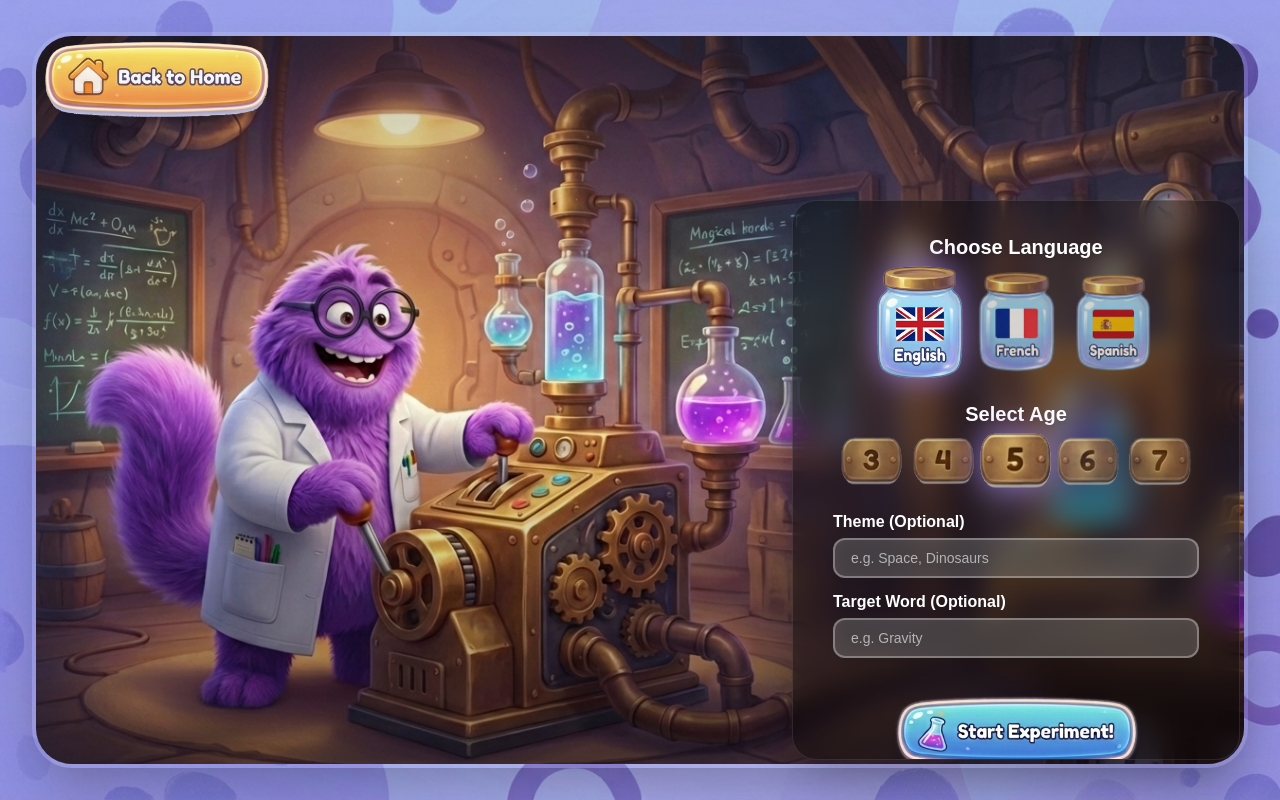
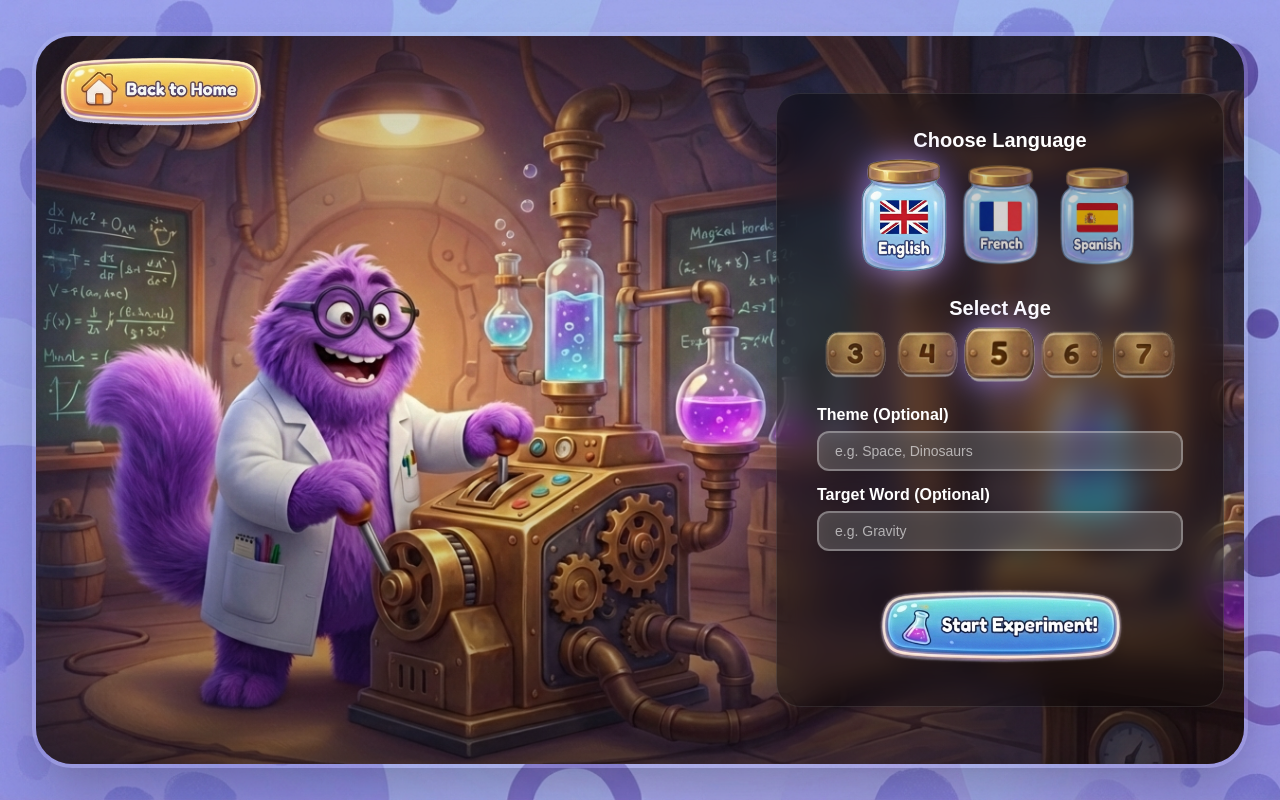
Before and after one commit to ostamand/monster-word-lab, a Next.js app in the folder web/: page /start in a window 1280 px wide. Built offline with nearby package versions, Linux system fonts and the light colour scheme; no server answers.

Commit message:
Improve landing layout

```diff
--- a/web/app/Home.tsx
+++ b/web/app/Home.tsx
@@ -55,7 +55,7 @@ export default function Home() {
                             alt="Start Experiment"
                             width={350}
                             height={120}
-                            className="w-[260px] md:w-[320px] lg:w-[380px] h-auto drop-shadow-xl group-hover:drop-shadow-2xl transition-all"
+                            className="w-[220px] md:w-[280px] lg:w-[320px] h-auto drop-shadow-xl group-hover:drop-shadow-2xl transition-all"
                         />
                     </Link>
 
@@ -68,7 +68,7 @@ export default function Home() {
                             alt="Explore Experiments"
                             width={350}
                             height={120}
-                            className="w-[260px] md:w-[320px] lg:w-[380px] h-auto drop-shadow-xl group-hover:drop-shadow-2xl transition-all"
+                            className="w-[220px] md:w-[280px] lg:w-[320px] h-auto drop-shadow-xl group-hover:drop-shadow-2xl transition-all"
                         />
                     </Link>
                 </div>
--- a/web/app/start/page.tsx
+++ b/web/app/start/page.tsx
@@ -55,9 +55,9 @@ export default function StartPage() {
             </div>
 
             {/* Main Layout (z-20) */}
-            <div className="relative z-20 flex h-full flex-col pointer-events-none">
+            <div className="relative z-20 h-full w-full pointer-events-none">
                 {/* Header: Home Button */}
-                <header className="flex w-full items-start justify-start p-6 md:p-10 shrink-0 z-40">
+                <header className="absolute top-0 left-0 right-0 flex items-start justify-start p-8 md:p-14 z-40">
                     {/* Home Button - Top Left */}
                     <div className="pointer-events-auto transition-transform hover:scale-105 active:scale-95">
                         <a
@@ -72,14 +72,14 @@ export default function StartPage() {
                                 alt="Home"
                                 width={200}
                                 height={70}
-                                className="h-16 w-auto md:h-20 drop-shadow-lg"
+                                className="h-14 w-auto md:h-18 drop-shadow-lg"
                             />
                         </a>
                     </div>
                 </header>
 
                 {/* Content: Panel on the Right */}
-                <main className="flex flex-1 items-center justify-end w-full min-h-0 p-6 md:p-10">
+                <main className="absolute inset-0 flex items-center justify-end w-full p-8 md:p-14 pointer-events-none z-30">
                     {/* Panel for Content */}
                     <div
                         className="flex flex-col items-center gap-6 p-8 rounded-3xl bg-black/40 backdrop-blur-md border border-white/10 shadow-2xl max-w-md w-full animate-fade-in-up opacity-0 pointer-events-auto max-h-full overflow-y-auto"
```
